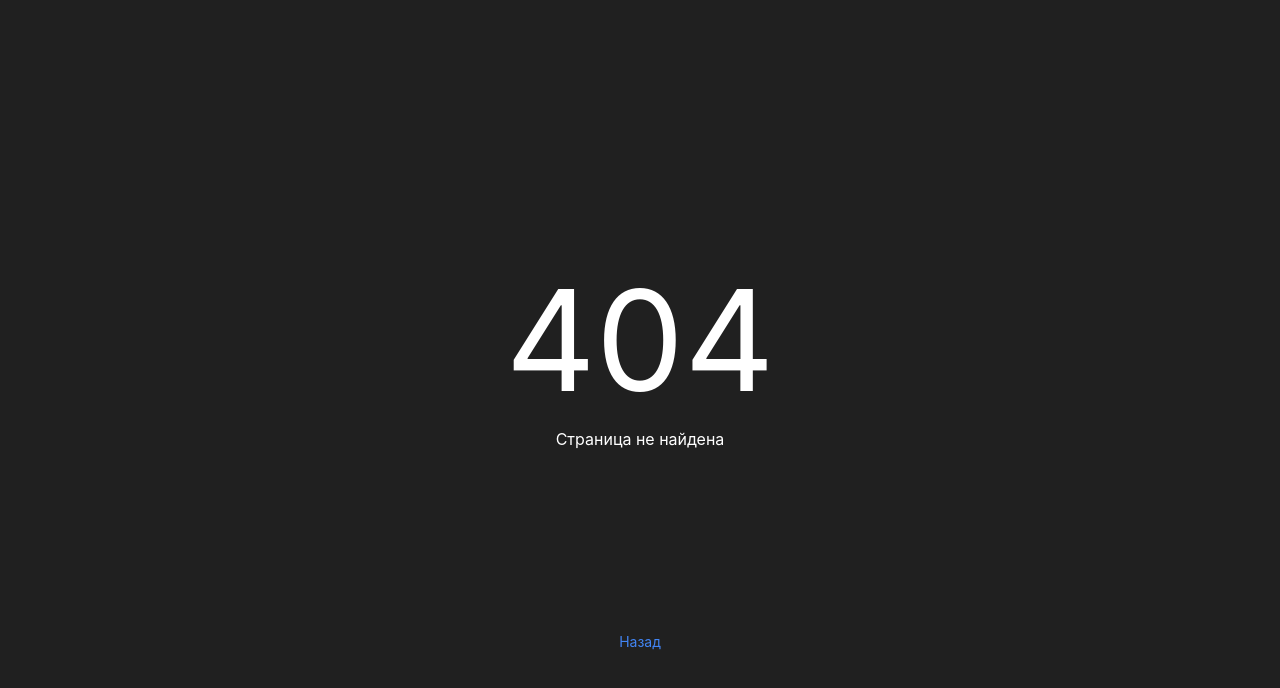
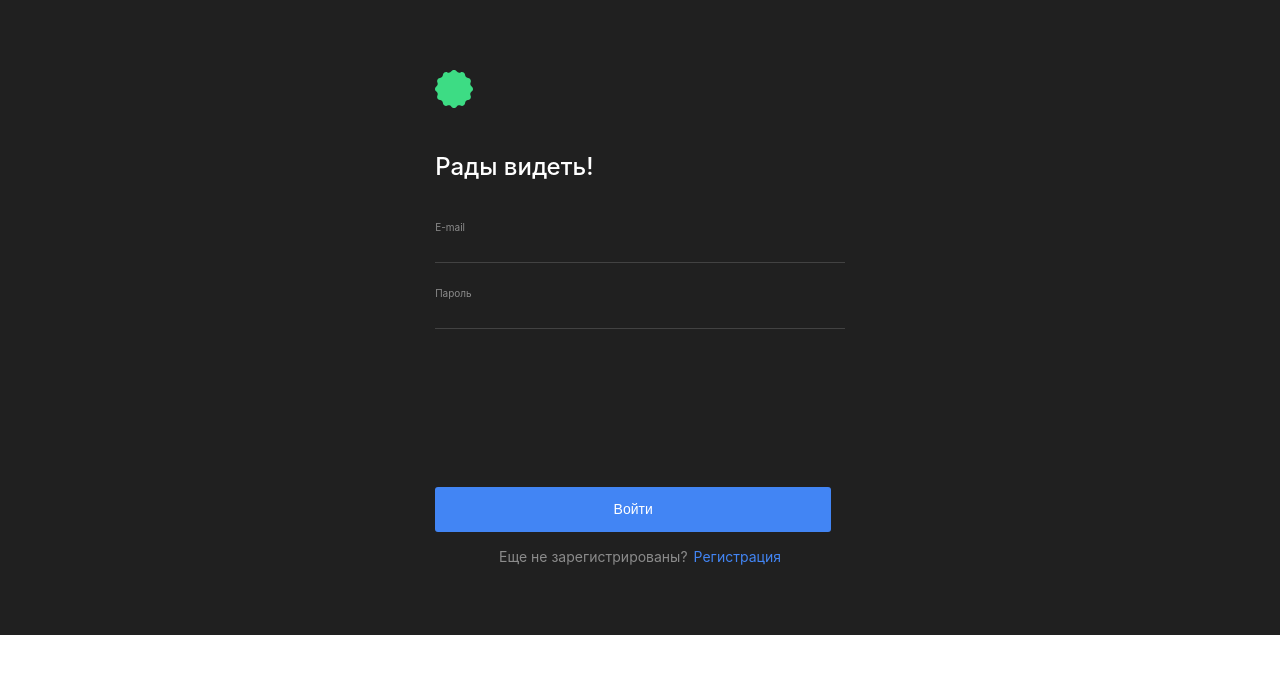
Before and after one commit to EvgeniaSuslina/movies-explorer-frontend, a React app: page /signin in a window 1280 px wide. Before the commit this address had no page. Built offline with nearby package versions, Linux system fonts and the light colour scheme.

Commit message:
adding Login & modify routes in App

```diff
--- a/src/components/App/App.js
+++ b/src/components/App/App.js
@@ -2,10 +2,10 @@ import React from 'react';
 import { Route, Routes } from 'react-router-dom';
 import Main from '../Main/Main';
 import Movies from '../Movies/Movies';
-//import SavedMovies from '../SavedMovies/SavedMovies';
-//import Profile from '../Profile/Profile';
+import SavedMovies from '../SavedMovies/SavedMovies';
+import Profile from '../Profile/Profile';
+import Login from '../Login/Login';
 import Register from '../Register/Register';
-//import Auth from '../Auth/Auth';
 import NotFound from '../NotFound/NotFound'
 
 
@@ -14,15 +14,12 @@ function App() {
     <>
     <Routes>
       <Route index path="/" element={< Main/> } />
+      <Route path="/signup" element={ <Register /> } />
+      <Route path="/signin" element={ <Login/> } />
       <Route path="/movies" element={ <Movies /> } />
+      <Route path="/saved-movies" element={ <SavedMovies /> } />
+      <Route path="/profile" element={ <Profile /> } />
       <Route index path="*" element={< NotFound/> } />
-      <Route path="/signup" element={ <Register /> } />
-      {/*
-      {/*<Route path="/signup" component={ Register } />
-      <Route path="signin" component={ Auth } />
-      <Route path="/movies" component={ Movies } />
-      <Route path="/saved-movies" component={ SavedMovies } />
-     <Route path="/profile" component={ Profile } />*/}
     </Routes>
     </>
   )
--- a/src/components/ErrorMessage/ErrorMessage.css
+++ b/src/components/ErrorMessage/ErrorMessage.css
@@ -1,4 +1,5 @@
 .error-message{
+    visibility: hidden;
     margin: 0px, 22px, 0px, 22px;
     font-weight: normal;
     font-size: 10px;
--- a/src/components/Header/Header.js
+++ b/src/components/Header/Header.js
@@ -8,7 +8,7 @@ function Header(isLoggedIn) {
     const location = useLocation();
 
     return(
-        <header className={(isLoggedIn && location.pathname === '/') ? 'header' : ' header eader_type_black'}>
+        <header className={(isLoggedIn && location.pathname === '/') ? 'header' : ' header header_type_black'}>
             <div className="header__content">
                 {(location === '/') ? (
                     <img className="logo" src={logo} alt="Логотип" />
--- a/src/components/Login/Login.js
+++ b/src/components/Login/Login.js
@@ -0,0 +1,42 @@
+import React from "react";
+import { Link } from "react-router-dom";
+import './Login.css';
+import logo from '../../images/logo.svg';
+
+function Login() {
+  return (
+    <div className="auth">
+    <Link to='/'><img src={logo} alt="Логотип" className="logo" /></Link>
+      <h2 className="auth__title ">Рады видеть!</h2>
+      <form className="auth__form">
+      <label className="auth__form-label">E-mail</label>
+        <input
+          className="auth__input"
+          type="email"
+          name="email"
+          required
+        />
+        <label className="auth__form-label">Пароль</label>
+        <input
+          className="auth__input"
+          type="password"
+          name="password"
+          required
+        />
+        <button className="auth__submit" type="submit">
+          Войти
+        </button>
+      </form>
+      <div className="auth__wrapper">
+        <p className="auth__text">
+          Еще не зарегистрированы?
+          <Link className="auth__link" to="./sign-in">
+            Регистрация
+          </Link>
+        </p>
+      </div>
+    </div>
+  );
+}
+
+export default Login;
--- a/src/components/Register/Register.css
+++ b/src/components/Register/Register.css
@@ -1,4 +1,4 @@
-.reg{
+.auth{
     background: #202020;
     font-family: 'Inter', Arial, 'sans-serif';
     font-style: normal;
@@ -13,12 +13,12 @@
     flex-direction: column;
 }
 
-.reg__form{
+.auth__form{
     display: flex;
     flex-direction: column;
 }
 
-.reg__title{
+.auth__title{
     font-weight: 500;
     font-size: 24px;
     line-height: 29px;
@@ -28,7 +28,7 @@
     padding-bottom: 40px;
 }
 
-.reg__form-label{
+.auth__form-label{
     font-weight: 400;
     font-size: 10px;
     line-height: 12px;
@@ -36,7 +36,7 @@
     margin-bottom: 12px;
 }
 
-.reg__input{
+.auth__input{
     background-color: transparent;
     border: none;
     border-bottom: 1px solid #424242;
@@ -44,11 +44,11 @@
     color: #FFFFFF;
 }
 
-.reg__input:last-of-type{
+.auth__input:last-of-type{
     margin-bottom: 6px;
 }
 
-.reg__submit{
+.auth__submit{
     margin-top: 152px;
     width: 396px;
     height: 45px;
@@ -61,13 +61,13 @@
     line-height: 17px;
 }
 
-.reg__wrapper{
+.auth__wrapper{
     display: flex;
     flex-direction: column;
     align-items: center;
 }
 
-.reg__text{
+.auth__text{
     font-weight: 400;
     font-size: 14px;
     line-height: 17px;
@@ -77,7 +77,7 @@
     margin-top: 16px;
 }
 
-.reg__link{
+.auth__link{
     text-decoration: none;
     font-weight: 400;
     font-size: 14px;
--- a/src/components/Register/Register.js
+++ b/src/components/Register/Register.js
@@ -8,29 +8,29 @@ import logo from '../../images/logo.svg';
 function Register() {
 
   return (
-    <div className="reg">
+    <div className="auth">
       <Link to='/'><img src={logo} alt="Логотип" className="logo" /></Link>
-      <h2 className="reg__title">Добро пожаловать!</h2>
-      <form className="reg__form">
-        <label className="reg__form-label">Имя</label>
+      <h2 className="auth__title">Добро пожаловать!</h2>
+      <form className="auth__form">
+        <label className="auth__form-label">Имя</label>
         <input
-          className="reg__input"
+          className="auth__input"
           type="text"
           name="name"
           required
 
         />
-        <label className="reg__form-label">E-mail</label>
+        <label className="auth__form-label">E-mail</label>
         <input
-          className="reg__input"
+          className="auth__input"
           type="email"
           name="email"
           required
 
         />
-        <label className="reg__form-label">Пароль</label>
+        <label className="auth__form-label">Пароль</label>
         <input
-          className="reg__input"
+          className="auth__input"
           type="password"
           name="password"
           maxLength="12"
@@ -38,14 +38,14 @@ function Register() {
 
         />
         <span className="error-message">Что-то пошло не так...</span>
-        <button className="reg__submit" type="submit">
+        <button className="auth__submit" type="submit">
         Зарегистрироваться
         </button>
       </form>
-      <div className="reg__wrapper">
-        <p className="reg__text">
+      <div className="auth__wrapper">
+        <p className="auth__text">
           Уже зарегистрированы?
-          <Link className="reg__link" to="./sign-in">
+          <Link className="auth__link" to="./sign-in">
             Войти
           </Link>
         </p>
```
